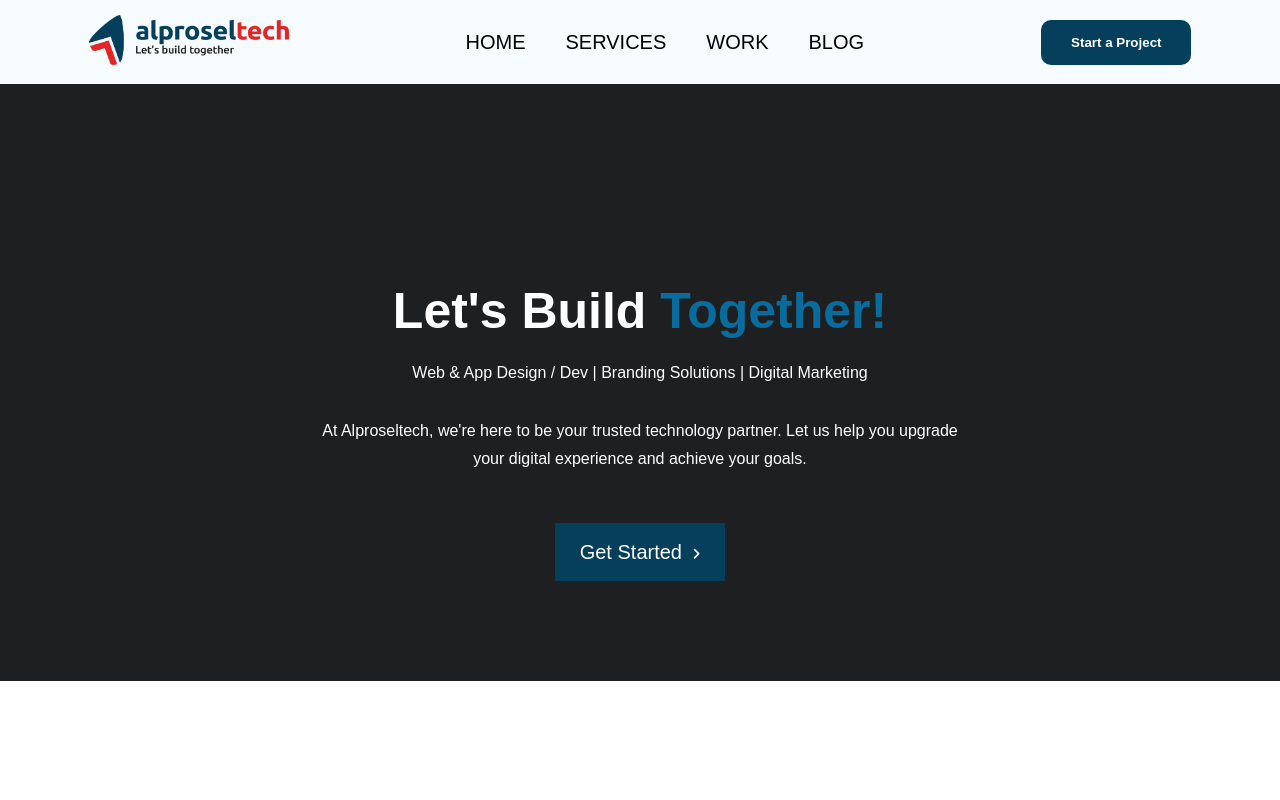
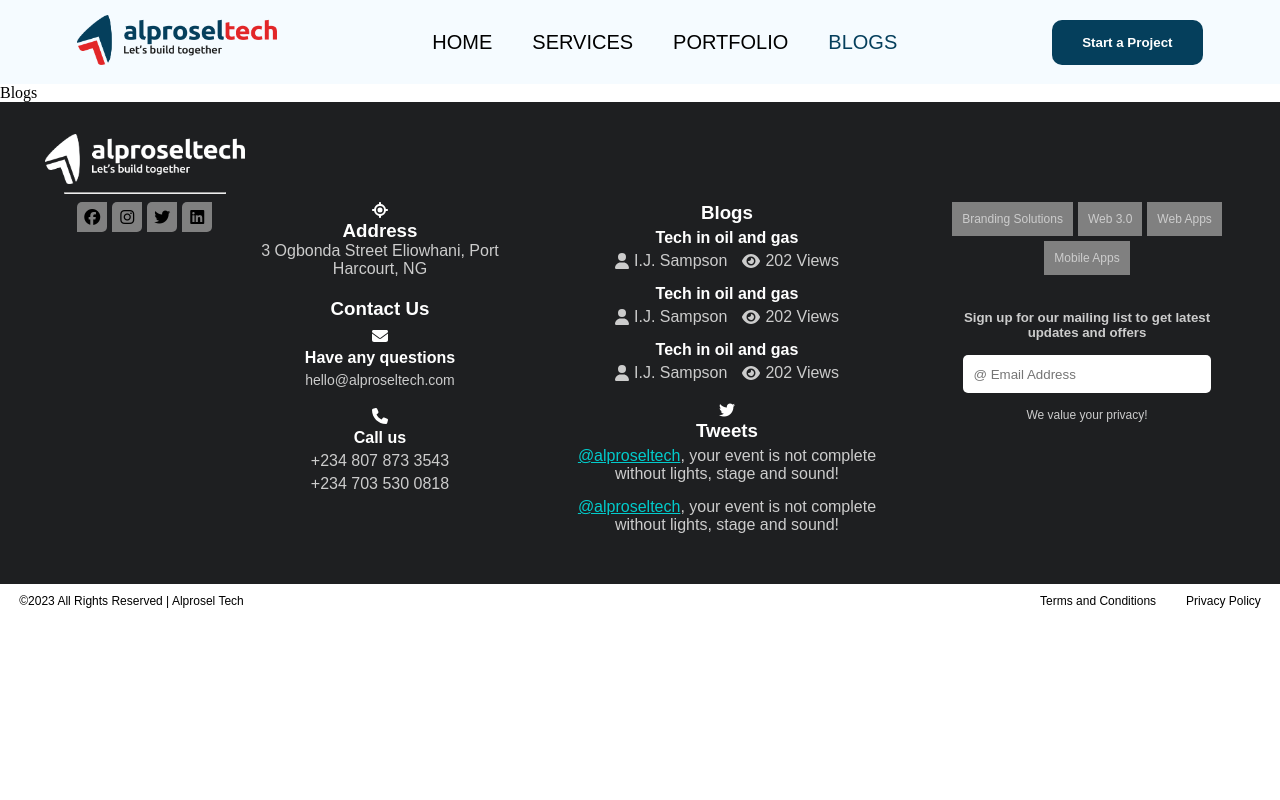
Before and after one commit to Dayveed021/Alproseltech, a React (Vite) app: page /blog in a window 1280 px wide. Shown: the top 800 px of the page. Built offline with nearby package versions, Linux system fonts and the light colour scheme; a web font is replaced by a local one.

Commit message:
Landing Page complete

```diff
--- a/src/App.jsx
+++ b/src/App.jsx
@@ -1,10 +1,21 @@
 import "./App.css";
 import LandingPage from "./Components/Pages/LandingPage";
+import { Route, Routes } from "react-router-dom";
+import Service from "./Components/Pages/Service";
+import Portfolio from "./Components/Pages/Portfolio";
+import Blog from "./Components/Pages/Blog";
+import ContactUs from "./Components/Pages/ContactUs";
 
 function App() {
   return (
     <div className="App">
-      <LandingPage />
+      <Routes>
+        <Route path="/" element={<LandingPage />} />
+        <Route path="/service" element={<Service />} />
+        <Route path="/portfolio" element={<Portfolio />} />
+        <Route path="/blog" element={<Blog />} />
+        <Route path="/contact" element={<ContactUs />} />
+      </Routes>
     </div>
   );
 }
--- a/src/Components/Navbar.jsx
+++ b/src/Components/Navbar.jsx
@@ -21,32 +21,46 @@ export const Navbar = () => {
             <img src={Logo} alt="Alproseltech" />
           </Link>
         </div>
-        <div className={toggle ? "nav" : "null"}>
+        <nav className={toggle ? "nav-items" : "null"}>
           <ul>
             <li>
-              <NavLink to="/" className="nav-items">
+              <NavLink
+                to="/"
+                className={({ isActive }) => (isActive ? "active" : "false")}
+              >
                 HOME
               </NavLink>
             </li>
             <li>
-              <NavLink to="/" className="nav-items">
+              <NavLink
+                to="/service"
+                className={({ isActive }) => (isActive ? "active" : "false")}
+              >
                 SERVICES
               </NavLink>
             </li>
             <li>
-              <NavLink to="/" className="nav-items">
-                WORK
+              <NavLink
+                to="/portfolio"
+                className={({ isActive }) => (isActive ? "active" : "false")}
+              >
+                PORTFOLIO
               </NavLink>
             </li>
             <li>
-              <NavLink to="/" className="nav-items">
-                BLOG
+              <NavLink
+                to="/blog"
+                className={({ isActive }) => (isActive ? "active" : "false")}
+              >
+                BLOGS
               </NavLink>
             </li>
           </ul>
-        </div>
+        </nav>
         <div className="nav-btn">
-          <button>Start a Project</button>
+          <Link to="/contact">
+            <button>Start a Project</button>
+          </Link>
         </div>
         <div className="ham" onClick={togglemenu}>
           <FontAwesomeIcon
--- /dev/null
+++ b/src/Components/Pages/Blog.jsx
@@ -0,0 +1,15 @@
+import React from "react";
+import { Navbar } from "../Navbar";
+import { Footer } from "../Footer";
+
+const Blog = () => {
+  return (
+    <>
+      <Navbar />
+      <div>Blogs</div>
+      <Footer />
+    </>
+  );
+};
+
+export default Blog;
--- /dev/null
+++ b/src/Components/Pages/ContactUs.jsx
@@ -0,0 +1,15 @@
+import React from "react";
+import { Navbar } from "../Navbar";
+import { Footer } from "../Footer";
+
+const ContactUs = () => {
+  return (
+    <>
+      <Navbar />
+      <div>ContcatUs</div>
+      <Footer />
+    </>
+  );
+};
+
+export default ContactUs;
--- a/src/Components/Pages/LandingPage.jsx
+++ b/src/Components/Pages/LandingPage.jsx
@@ -22,6 +22,8 @@ import b2 from "../../Images/b2.jpg";
 import b3 from "../../Images/b3.jpg";
 import ap from "../../Images/ap.png";
 import user from "../../Images/user.jpg";
+import user2 from "../../Images/user2.jpg";
+import user3 from "../../Images/user3.jpg";
 import skilled from "../../Images/Skilled.png";
 import custom from "../../Images/Custom.png";
 import quality from "../../Images/Quality.png";
@@ -38,7 +40,7 @@ const writer = [
     id: 1,
     testimony:
       "Lorem ipsum dolor sit, amet consectetur adipisicing elit. Accusamus, aut fugiat molestias quia vitae veniam harum iure explicabo cupiditate ratione dolorum dolorem recusandae id quisquam modi perspiciatis et repellat eligendi?",
-    picture: user,
+    picture: user2,
     name: "Adelank Sam",
     title: "CEO of SUNPOWER",
   },
@@ -54,7 +56,7 @@ const writer = [
     id: 3,
     testimony:
       "Lorem ipsum dolor sit, amet consectetur adipisicing elit. Accusamus, aut fugiat molestias quia vitae veniam harum iure explicabo cupiditate ratione dolorum dolorem recusandae id quisquam modi perspiciatis et repellat eligendi?",
-    picture: user,
+    picture: user3,
     name: "Jamz Ofotori",
     title: "CEO of DRIVEWAY",
   },
--- /dev/null
+++ b/src/Components/Pages/Portfolio.jsx
@@ -0,0 +1,15 @@
+import React from "react";
+import { Navbar } from "../Navbar";
+import { Footer } from "../Footer";
+
+const Portfolio = () => {
+  return (
+    <>
+      <Navbar />
+      <div>Porfolio</div>
+      <Footer />
+    </>
+  );
+};
+
+export default Portfolio;
--- /dev/null
+++ b/src/Components/Pages/Service.jsx
@@ -0,0 +1,15 @@
+import React from "react";
+import { Footer } from "../Footer";
+import { Navbar } from "../Navbar";
+
+const Service = () => {
+  return (
+    <>
+      <Navbar />
+      <div>Services</div>
+      <Footer />
+    </>
+  );
+};
+
+export default Service;
--- a/src/Styles/LandingPage.scss
+++ b/src/Styles/LandingPage.scss
@@ -938,6 +938,7 @@
             align-items: flex-start;
             flex-direction: column;
             padding: 0px 0px 0px 20px;
+            gap: 20px;
             p {
               padding: 10px;
               background-color: #053f5c;
@@ -945,7 +946,6 @@
               width: fit-content;
               font-family: "poppins", sans-serif;
               font-size: 90%;
-              margin-bottom: 10px;
             }
             h2 {
               width: 90%;
--- a/src/Styles/Navbar.scss
+++ b/src/Styles/Navbar.scss
@@ -25,7 +25,7 @@
     width: 100%;
     @media screen and (max-width: 768px) {
       justify-content: space-between;
-      padding: 15px 20px 15px 20px;
+      padding: 15px;
     }
     .ham-logo {
       display: flex;
@@ -38,35 +38,106 @@
         cursor: pointer;
       }
     }
-    .nav {
-      @media screen and (max-width: 800px) {
-        display: none;
-      }
-    }
-    .null {
-      @media screen and (max-width: 800px) {
-        display: none;
-      }
-    }
+    nav {
+      display: flex;
+      align-items: center;
+      justify-content: center;
       ul {
         display: flex;
         justify-content: center;
         align-items: center;
         gap: 40px;
         list-style: none;
-      .nav-items {
+        li {
+          width: 100%;
+          .active {
             text-decoration: none;
+            font-size: 20px;
+            color: #053f5c;
+          }
+          .false {
             color: black;
+            text-decoration: none;
             font-size: 20px;
-        cursor: pointer;
-        transition: color 0.3s ease;
-        // font-weight: 600;
+            transition: color 0.3s ease-in;
             &:hover {
-          color: rgb(5, 63, 92);
+              color: #053f5c;
+            }
+          }
+        }
+      }
     }
     @media screen and (max-width: 800px) {
+      nav {
+        flex-direction: column;
+        align-items: center;
+        justify-content: center;
+        position: absolute;
+        top: 84px;
+        left: 0px;
+        width: 60%;
+        height: 458px;
+        background-color: #053f5c;
+        margin-right: 0px;
+        padding: 30px 0px 30px 0px;
+        animation: slideIn 0.5s ease-in-out forwards;
+
+        @keyframes slideIn {
+          from {
+            transform: translateX(200%);
+          }
+
+          to {
+            transform: translateX(66.7%);
+          }
+        }
+
+        ul {
+          flex-direction: column;
+          align-items: center;
+          justify-content: center;
+          gap: 20px;
+          width: 100%;
+          overflow: hidden;
+          li {
+            width: 100% !important;
+            display: flex;
+            align-items: center;
+            justify-content: center;
+            padding: 5px;
+            .active {
+              display: flex;
+              align-items: center;
+              justify-content: center;
+              text-decoration: none;
+              font-size: 20px;
+              padding: 10px 0px 10px 0px;
+              width: 90%;
+              border-radius: 20px;
+              color: #2b7aa2;
+              background-color: #f5fbff;
+            }
+            .false {
+              color: black;
+              text-decoration: none;
+              font-size: 20px;
+              color: #fff;
+              transition: color 0.3s ease-in;
+              &:hover {
+                color: #2b7aa2;
+              }
+            }
+          }
+        }
+      }
+    }
+    .nav-items {
+      display: block;
+    }
+    .null {
+      display: block;
+      @media screen and (max-width: 800px) {
         display: none;
-        }
       }
     }
   }
@@ -97,7 +168,6 @@
     display: none;
     @media screen and (max-width: 800px) {
       display: block;
-      padding: 10px 20px 10px 0px;
       .ham-icon {
         cursor: pointer;
       }
```
Also changed, not shown: src/Images/user3.jpg (added), 1 other file (tests, documents, lock files or other folders). Lines whose indentation alone changed are shown as unchanged.
